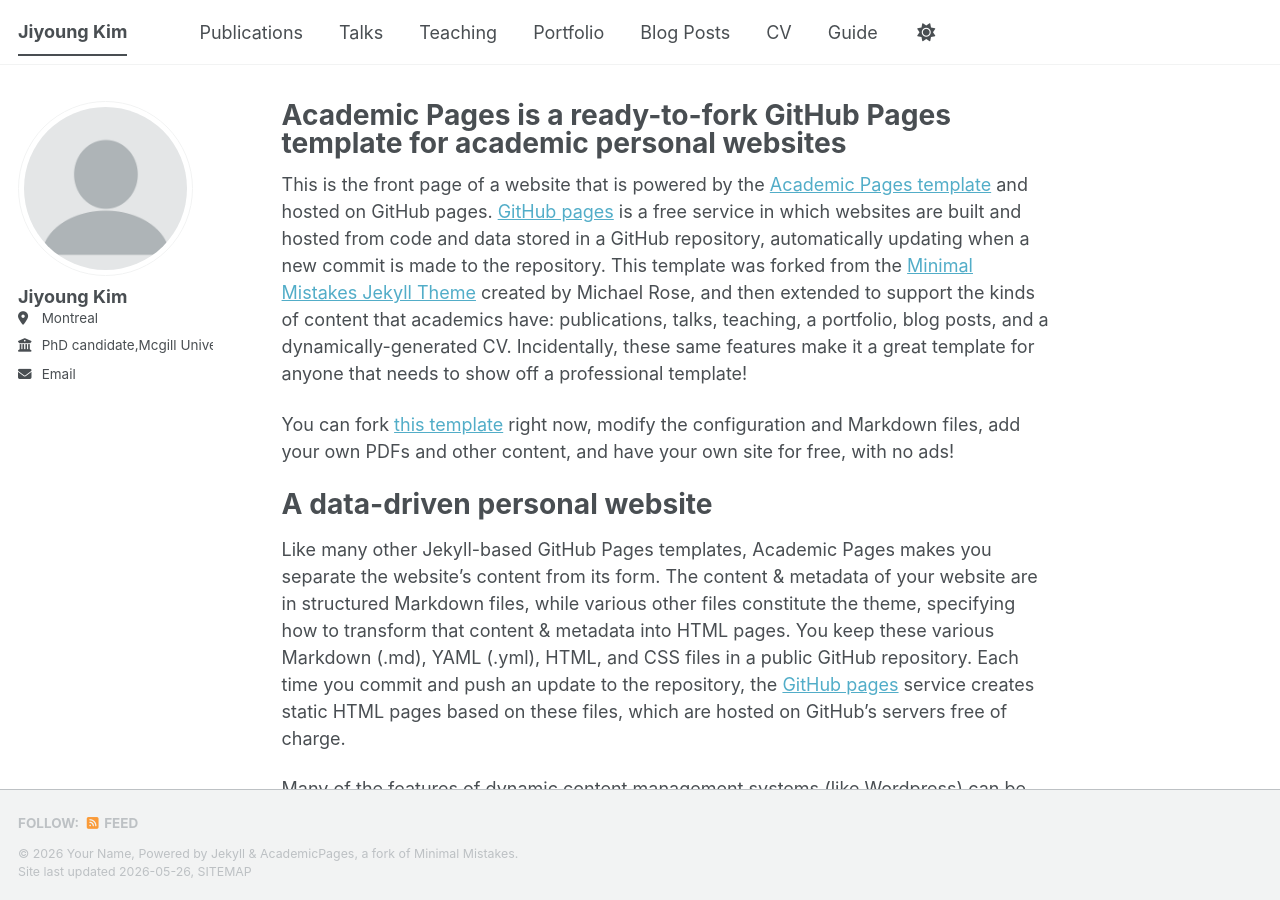
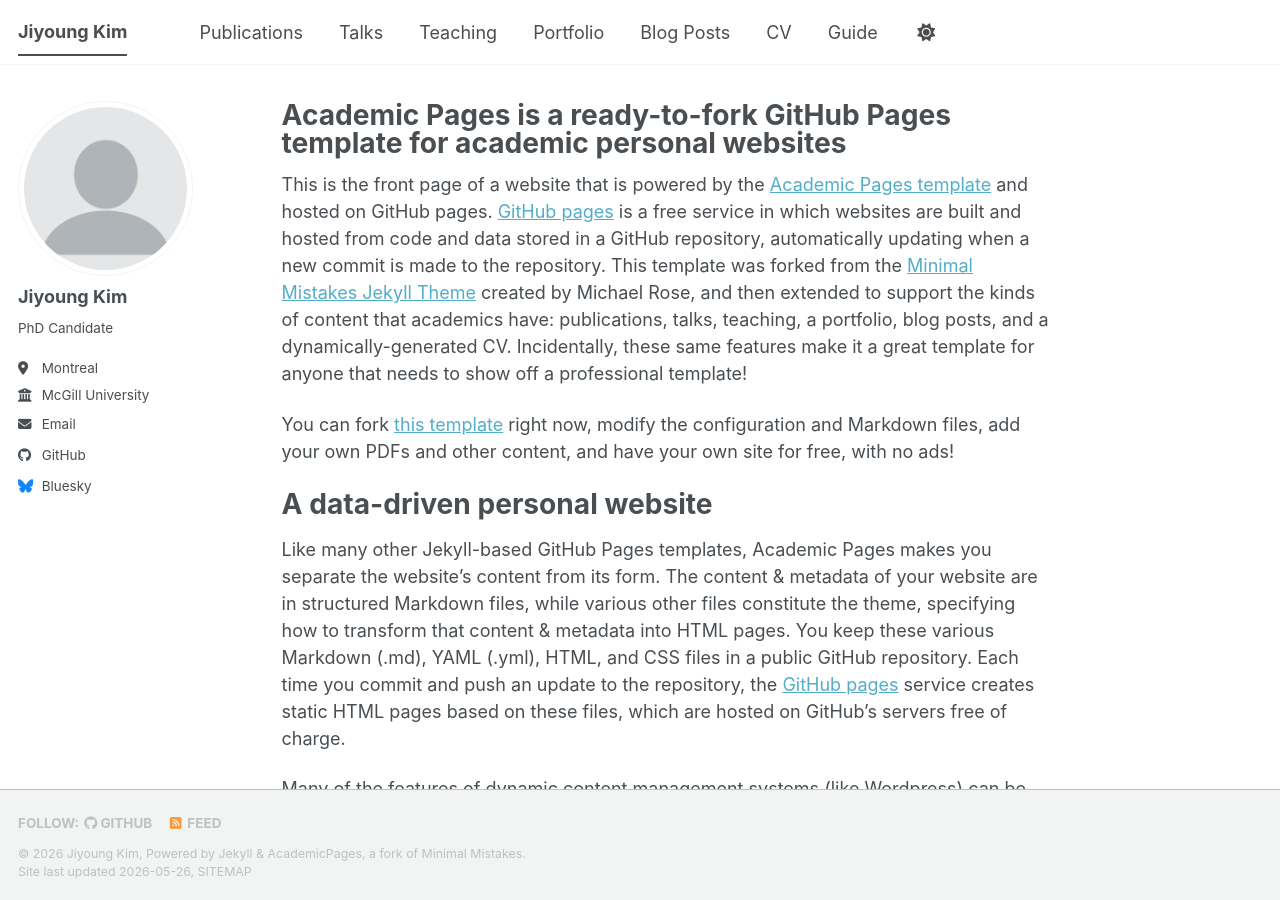
Before and after one commit to Jiyoung-Cecil-Kim/Jiyoung-Kim, a Jekyll site: the page built from _pages/about.md, in a window 1280 px wide and 900 px high. Built offline with Jekyll 4.4.1, drawn with Linux system fonts in a browser that asks for light colours; a script bundle is joined from its source files by our own code; library files that are not in the unit come from our copies.

```diff
--- a/_config.yml
+++ b/_config.yml
@@ -11,9 +11,9 @@ locale                   : "en-US"
 site_theme               : "default" # The available themes options are "default", "air", "sunrise", "mint", "dirt" and "contrast"
 title                    : "Jiyoung Kim"
 title_separator          : "-"
-name                     : &name "Your Name"
+name                     : &name "Jiyoung Kim"
 description              : &description "Your Name's academic portfolio"   # Update this with a general description of your site, this is the default if not overridden by a page
-url                      : https://JiyoungKim.github.io # The base hostname & protocol for your site e.g. "https://[your GitHub username].github.io",
+url                      : https://Jiyoung-Cecil-Kim.github.io/Jiyoung-Kim # The base hostname & protocol for your site e.g. "https://[your GitHub username].github.io",
                                                            # or if you already have some other page hosted on Github then use "https://[your GitHub username].github.io/[Your Repo Name]"
 baseurl                  : "" # the subpath of your site, e.g. "/blog"
 repository               : "academicpages/academicpages.github.io"
@@ -25,8 +25,10 @@ author:
   # Biographic information
   avatar           : "profile.png"
   name             : "Jiyoung Kim"
+  pronouns         : # example: "she/her"
+  bio              : "PhD Candidate"
   location         : "Montreal"
-  employer         : "PhD candidate,Mcgill University"
+  employer         : "McGill University"
   uri              : # URL
   email            : "jiyoung.kim4@mail.mcgill.ca"
 
@@ -49,13 +51,13 @@ author:
   bitbucket        : # Username - Update with your username on the site
   codepen          : # Username
   dribbble         : # Username
-  github           : #"academicpages"
+  github           : "academicpages"
   kaggle           : # Username
   stackoverflow    : # User number or user number and name (i.e., use "1" or "1/jeff-atwood")
 
   # Social media
   artstation       : # Username
-  bluesky          : #"bsky.app" # Replace this with you Bluesky username
+  bluesky          : "bsky.app" # Replace this with you Bluesky username
   facebook         : # Username
   flickr           : # Username
   foursquare       : # Username
```
